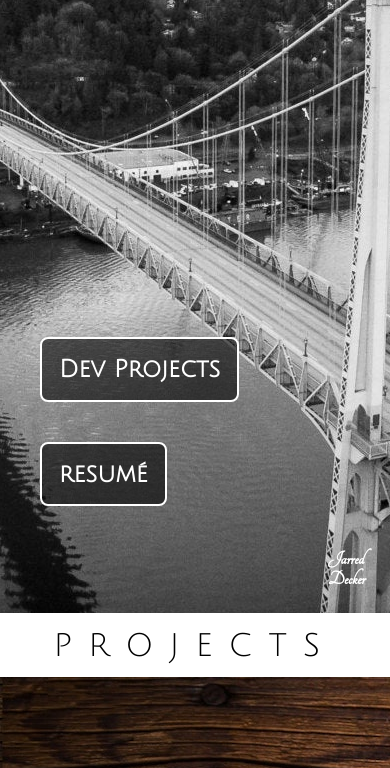
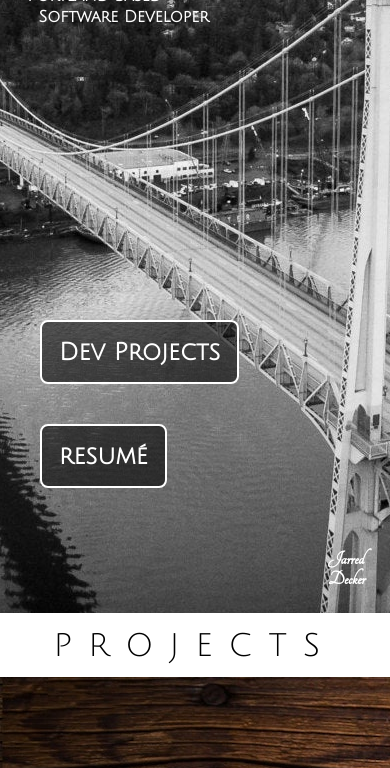
Before and after one commit to parkerchristian/Portfolio, a React app: page / in a window 390 px wide. Shown: the part 231-999 px from the top of the page. Built offline with nearby package versions, Linux system fonts and the light colour scheme.

Commit message:
line break software dev

```diff
--- a/src/containers/Containers.css
+++ b/src/containers/Containers.css
@@ -13,6 +13,9 @@
   }
   h4 {
     margin-left: 1rem;
+  }
+  h4 span {
+    margin-left: .4rem;
   }
 
   h5 a {
@@ -70,6 +73,10 @@
       margin: 22.4vh 0 0 1rem;
       height: 100vh;
     }
+    h4, h4 span {
+      margin: .2rem 0 0 .7rem;
+      display: block;
+    }
     h5 a {
       top: 70vh;
       left: 80vw;
@@ -78,7 +85,7 @@
       display: none;
     }
     section div {
-      margin-top: 35vh;
+      margin-top: 30vh;
     }
     button {
       margin-top: 2.5rem;
--- a/src/containers/Main.js
+++ b/src/containers/Main.js
@@ -7,7 +7,11 @@ export default class Main extends PureComponent {
       <div id="main" className={styles.Main}>
         <section>
           <h1>Parker Helland</h1>
-          <h4>Portland Based Software Developer</h4>
+          <h4>Portland Based
+            <span>
+              Software Developer
+            </span>
+          </h4>
           <div>
             <a href="#projects">
               <button>Dev Projects</button>
```
